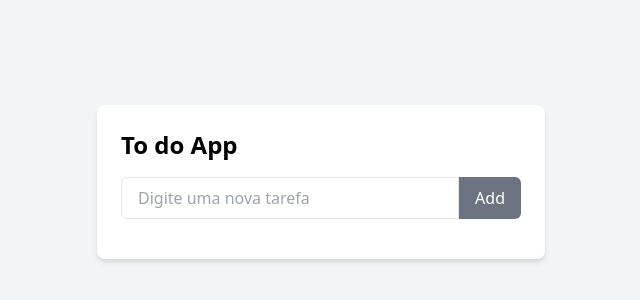
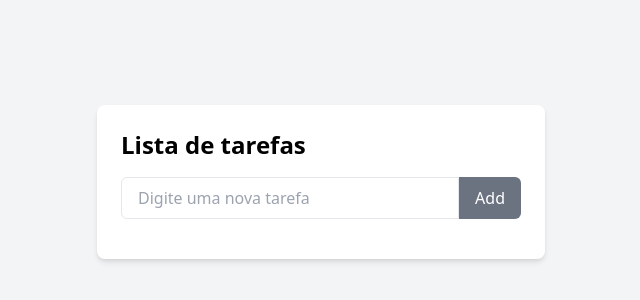
Before and after one commit to LuisMarques666/teste_alura, a plain HTML site: page index.html in a window 1280 px wide. Shown: the part 218-518 px from the top of the page, without its empty margins (319-959 px from the left). Drawn offline with nearby package versions, Linux system fonts and the light colour scheme.

Commit message:
Update index.html

```diff
--- a/index.html
+++ b/index.html
@@ -9,7 +9,7 @@
 <body class="bg-gray-100 flex justify-center items-center min-h-screen">
 
   <div class="w-full max-w-md bg-white shadow-md rounded-lg p-6">
-    <h1 class="text-2xl font-bold text-black-800 mb-4">To do App</h1>
+    <h1 class="text-2xl font-bold text-black-800 mb-4">Lista de tarefas</h1>
 
 
     <div class="mb-4 flex">
```
